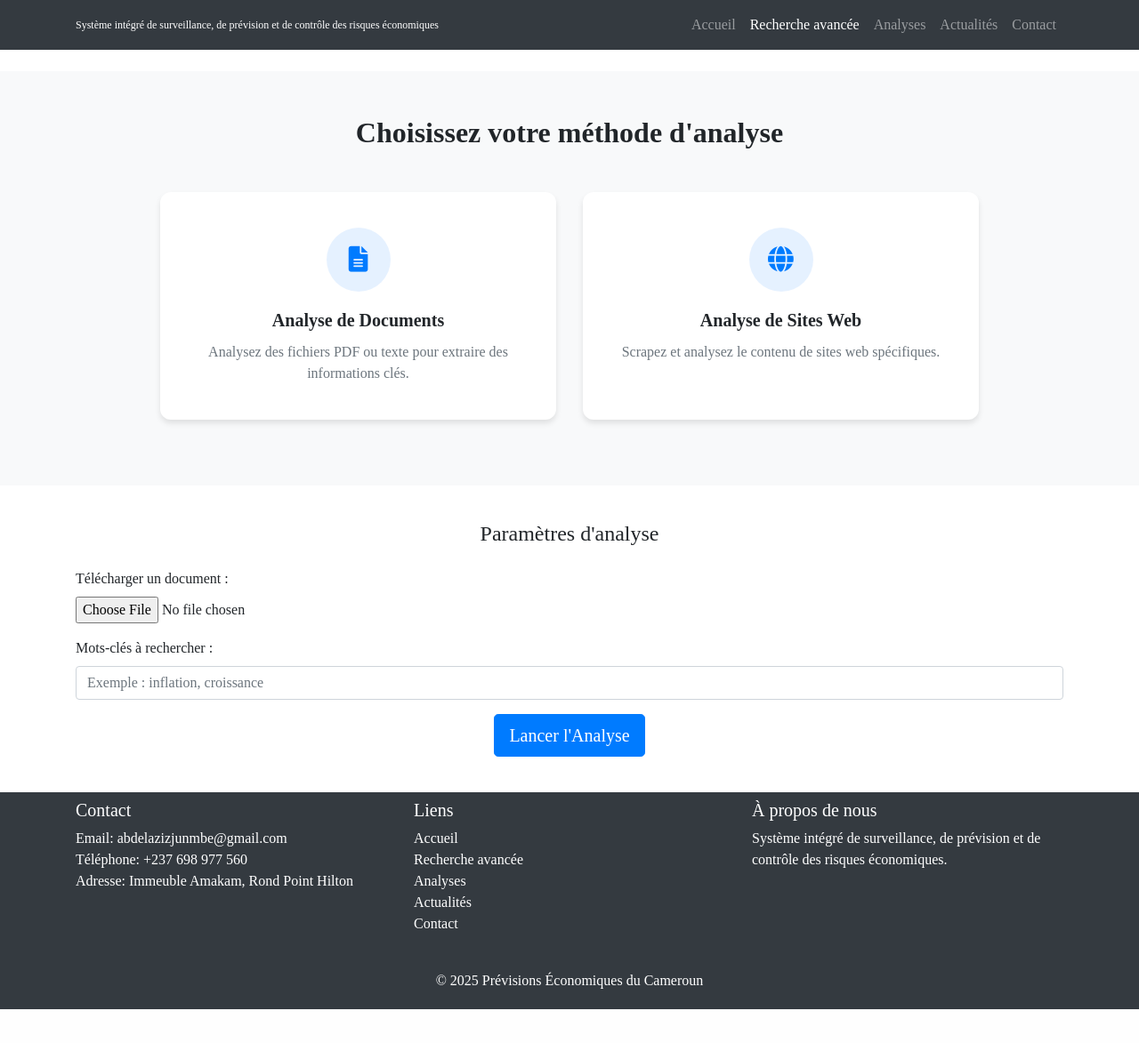
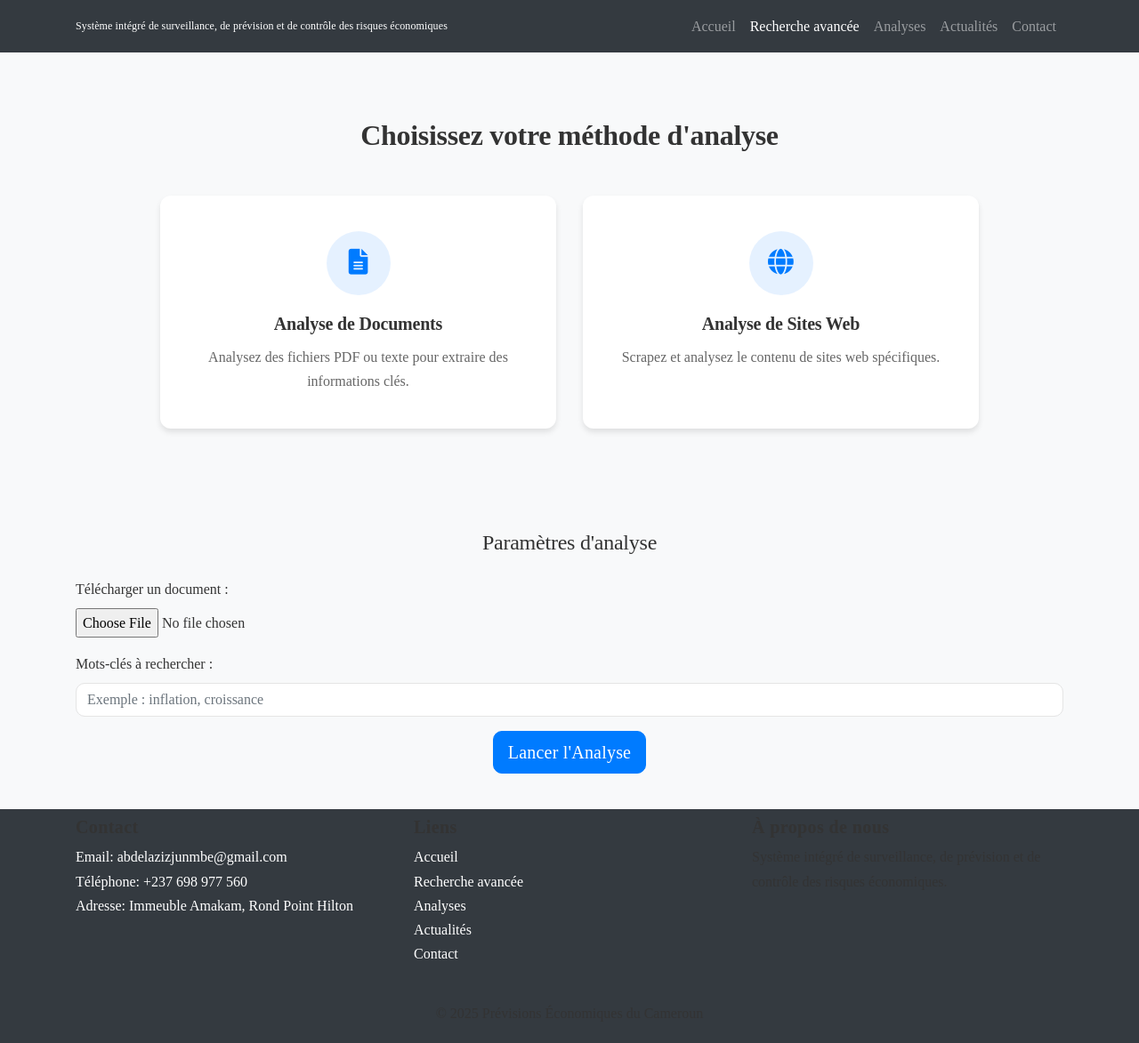
Before and after one commit to Lorel12/opesc_projet, a Flask app: page /previsions in a window 1280 px wide. Shown: the whole page at 89% size. Before the commit the page ends 1135 px from the top, so only its background shows below. Run offline with Flask 3, Linux system fonts and the light colour scheme; the visitor is signed in with stand-in values (Sample User, id 1); some libraries are stand-ins or nearby versions.

Commit message:
previsions.html: relie la feuille de style commune, retire l'import Google Fonts mort
Co-Authored-By: Claude Sonnet 5 <noreply@anthropic.com>

```diff
--- a/templates/previsions.html
+++ b/templates/previsions.html
@@ -5,8 +5,8 @@
   <meta name="viewport" content="width=device-width, initial-scale=1.0">
   <title>Prévisions Économiques - Analyse</title>
   <link rel="stylesheet" href="https://stackpath.bootstrapcdn.com/bootstrap/4.5.2/css/bootstrap.min.css">
+  <link rel="stylesheet" href="{{ url_for('static', filename='css/common.css') }}">
   <link rel="stylesheet" href="{{ url_for('static', filename='css/stylePrevisions.css') }}">
-  <link href="https://fonts.googleapis.com/css2?family=Roboto:wght@400;500;700&display=swap" rel="stylesheet">
   <link rel="stylesheet" href="https://cdnjs.cloudflare.com/ajax/libs/font-awesome/6.0.0/css/all.min.css">
 </head>
 <body>
```
